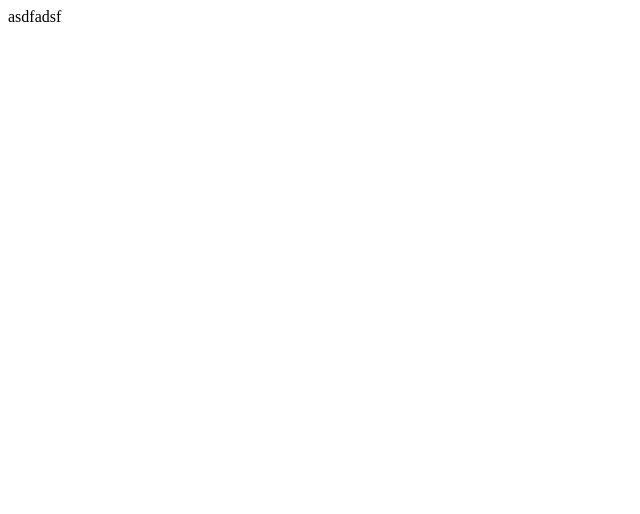
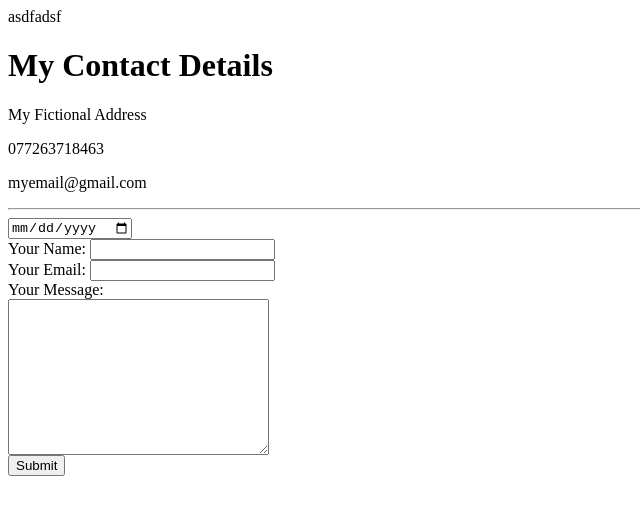
Before and after one commit to roycabauatan/cv, a plain HTML site: page Contact-me.html in a window 1280 px wide. Shown: the whole page, without its empty margins (0-640 px from the left). Drawn offline with Linux system fonts and the light colour scheme.

Commit message:
Update Contact-me.html

```diff
--- a/Contact-me.html
+++ b/Contact-me.html
@@ -1 +1,26 @@
 asdfadsf
+<!DOCTYPE html>
+<html>
+  <head>
+    <meta charset="utf-8">
+    <title>Contact Me</title>
+    <link rel="stylesheet" href="css/styles.css">
+  </head>
+  <body>
+    <h1>My Contact Details</h1>
+    <p>My Fictional Address</p>
+    <p>077263718463</p>
+    <p>myemail@gmail.com</p>
+    <hr>
+    <input type="date">
+    <form action="mailto:info@londonappbrewery.com" method="post" enctype="text/plain">
+      <label>Your Name:</label>
+      <input type="text" name="yourName" value=""><br>
+      <label>Your Email:</label>
+      <input type="email" name="yourEmail" value=""><br>
+      <label>Your Message:</label><br>
+      <textarea name="yourMessage" rows="10" cols="30"></textarea><br>
+      <input type="submit" name="">
+    </form>
+  </body>
+</html>
```
